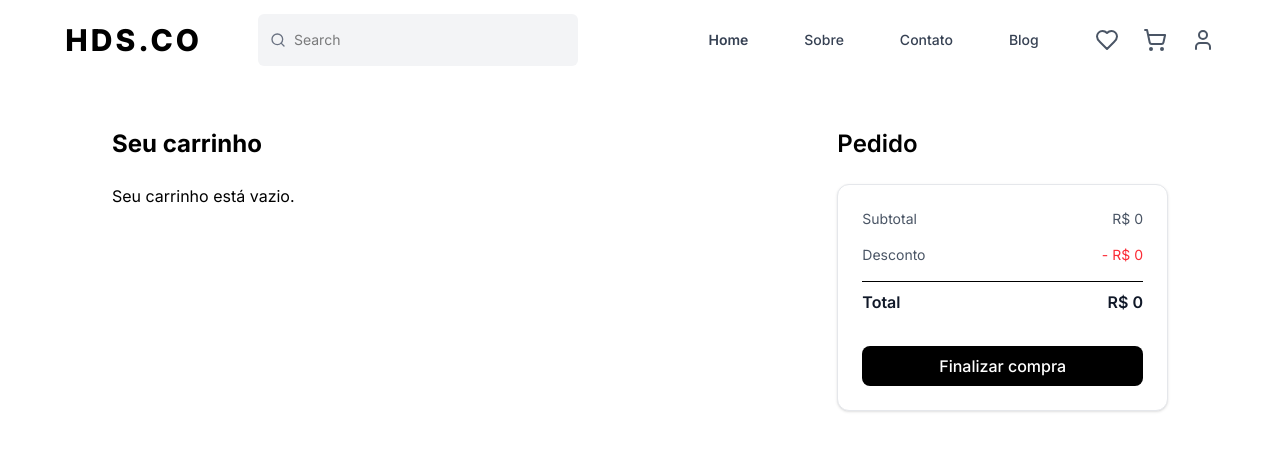
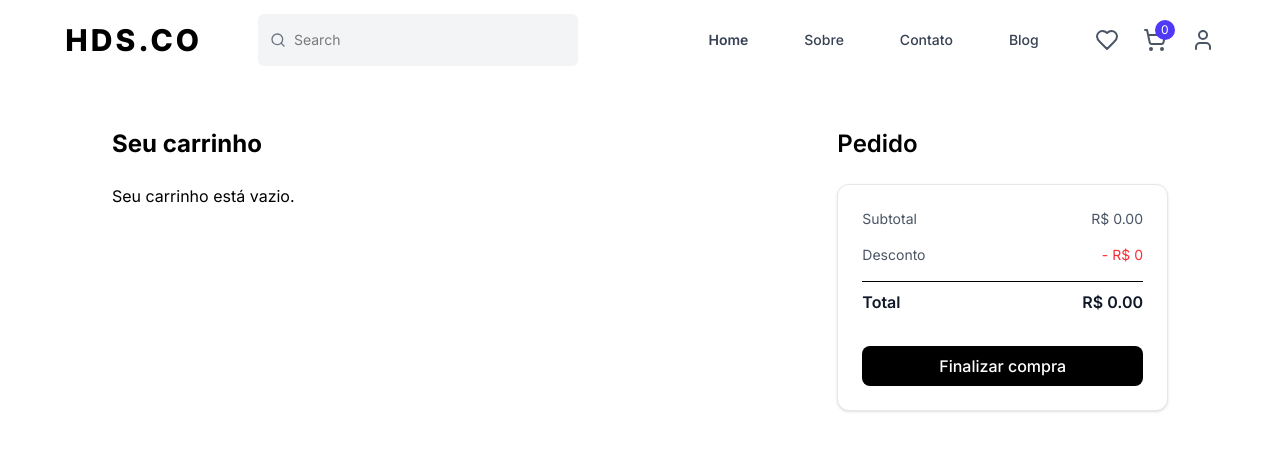
Before and after one commit to lucasherrerods/hds.co, a React (Vite) app: page /cart in a window 1280 px wide. Shown: the top 450 px of the page. Built offline with nearby package versions, Linux system fonts and the light colour scheme.

Commit message:
feat: display Cart item count and enable item removal

```diff
--- a/src/components/Header/index.jsx
+++ b/src/components/Header/index.jsx
@@ -1,7 +1,11 @@
 import { Search, Heart, ShoppingCart, User } from 'lucide-react'
 import { Link } from 'react-router-dom'
+import { CartContext } from '../../contexts/CartContext'
+import { useContext } from 'react'
 
 export default function Header() {
+  const { productsCart } = useContext(CartContext)
+
   return (
     <div className='w-full h-20 flex items-center justify-around'>
       <div className='flex items-center gap-14'>
@@ -28,8 +32,11 @@ export default function Header() {
         </ul>
         <div className='flex items-center gap-6 text-gray-600'>
           <Heart className='cursor-pointer hover:text-indigo-600 transition' />
-          <Link to={'/cart'}>
+          <Link to={'/cart'} className='relative'>
             <ShoppingCart className='cursor-pointer hover:text-indigo-600 transition' />
+            <span className="absolute -top-2 -right-2 bg-indigo-600 text-white text-xs w-5 h-5 rounded-full flex items-center justify-center">
+              {productsCart.length}
+            </span>
           </Link>
           <User className='cursor-pointer hover:text-indigo-600 transition' />
         </div>
--- a/src/pages/Cart/index.jsx
+++ b/src/pages/Cart/index.jsx
@@ -5,7 +5,7 @@ import { CartContext } from "../../contexts/CartContext"
 import { Trash } from "lucide-react"
 
 export default function Cart() {
-  const { productsCart } = useContext(CartContext)
+  const { productsCart, removeCart } = useContext(CartContext)
 
   const subTotal = productsCart.reduce((acc, item) => acc + item.price, 0)
 
@@ -53,7 +53,7 @@ export default function Cart() {
                       )}
                     </div>
                   </div>
-                  <Trash size={18} className="absolute right-4 top-4 text-red-500 font-bold cursor-pointer transition-all duration-200 hover:-translate-y-1" />
+                  <Trash onClick={() => removeCart(item)} size={18} className="absolute right-4 top-4 text-red-500 font-bold cursor-pointer transition-all duration-200 hover:-translate-y-1" />
                 </li>
               ))}
             </ul>
@@ -64,7 +64,7 @@ export default function Cart() {
           <div className="bg-white rounded-xl shadow-sm p-6 border border-gray-200 space-y-4">
             <div className="flex justify-between text-gray-600 text-sm">
               <span>Subtotal</span>
-              <span>R$ {subTotal}</span>
+              <span>R$ {subTotal.toFixed(2)}</span>
             </div>
             <div className="flex justify-between text-gray-600 text-sm">
               <span>Desconto</span>
@@ -73,7 +73,7 @@ export default function Cart() {
             <hr className="my-2" />
             <div className="flex justify-between text-gray-900 font-semibold text-base">
               <span>Total</span>
-              <span>R$ {subTotal - discount()}</span>
+              <span>R$ {(subTotal - discount()).toFixed(2)}</span>
             </div>
             <button className="w-full mt-4 text-white bg-black rounded-lg cursor-pointer transition duration-300 hover:scale-105 py-2 font-medium ">
               Finalizar compra
```
